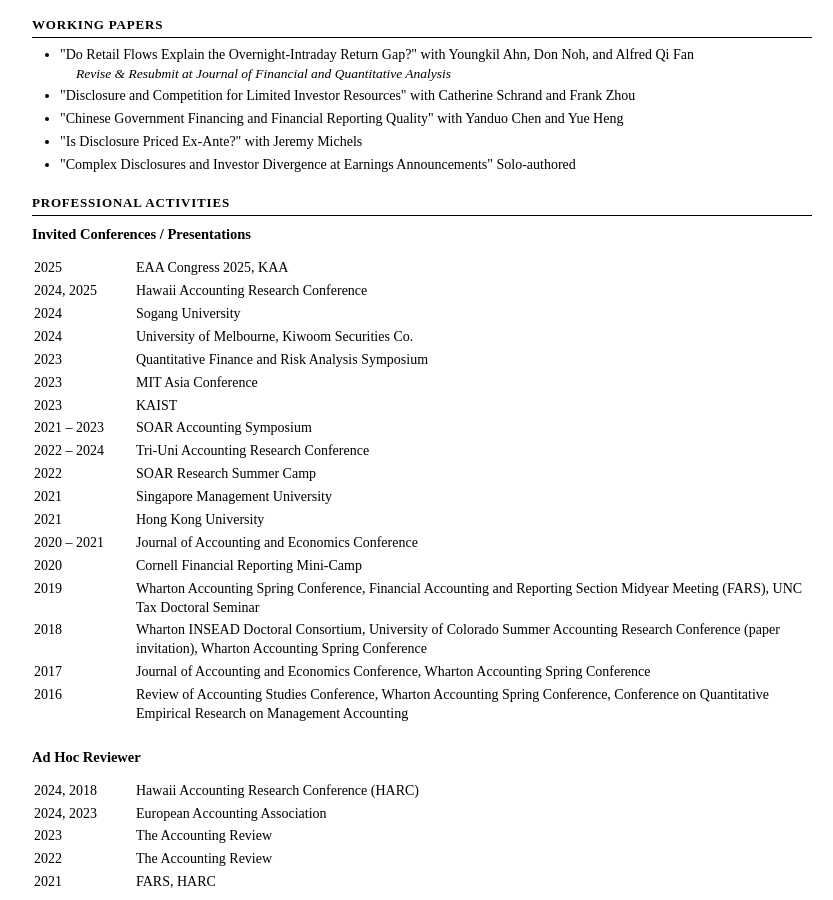
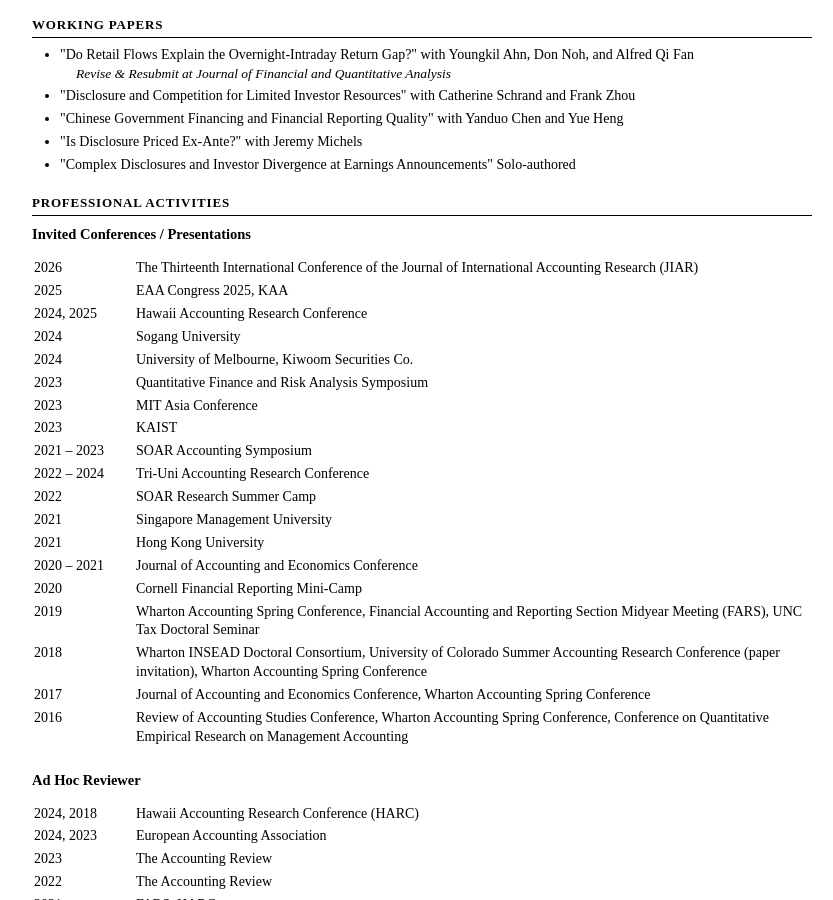
Before and after one commit to ystellapark/ystellapark.github.io, a Jekyll site: the page built from cv-embed.html, in a window 1280 px wide and 900 px high, scrolled down 500 px. Shown: the whole window, without its empty margins (218-1051 px from the left). Built offline with Jekyll 4.4.1, drawn with Linux system fonts in a browser that asks for light colours.

Commit message:
Add JIAR 2026 conference to presentations

```diff
--- a/_data/cv.yml
+++ b/_data/cv.yml
@@ -22,6 +22,8 @@
       - "B.A. in Economics"
 
 presentations:
+  - year: "2026"
+    venues: "The Thirteenth International Conference of the Journal of International Accounting Research (JIAR)"
   - year: "2025"
     venues: "EAA Congress 2025, KAA"
   - year: "2024, 2025"
```
